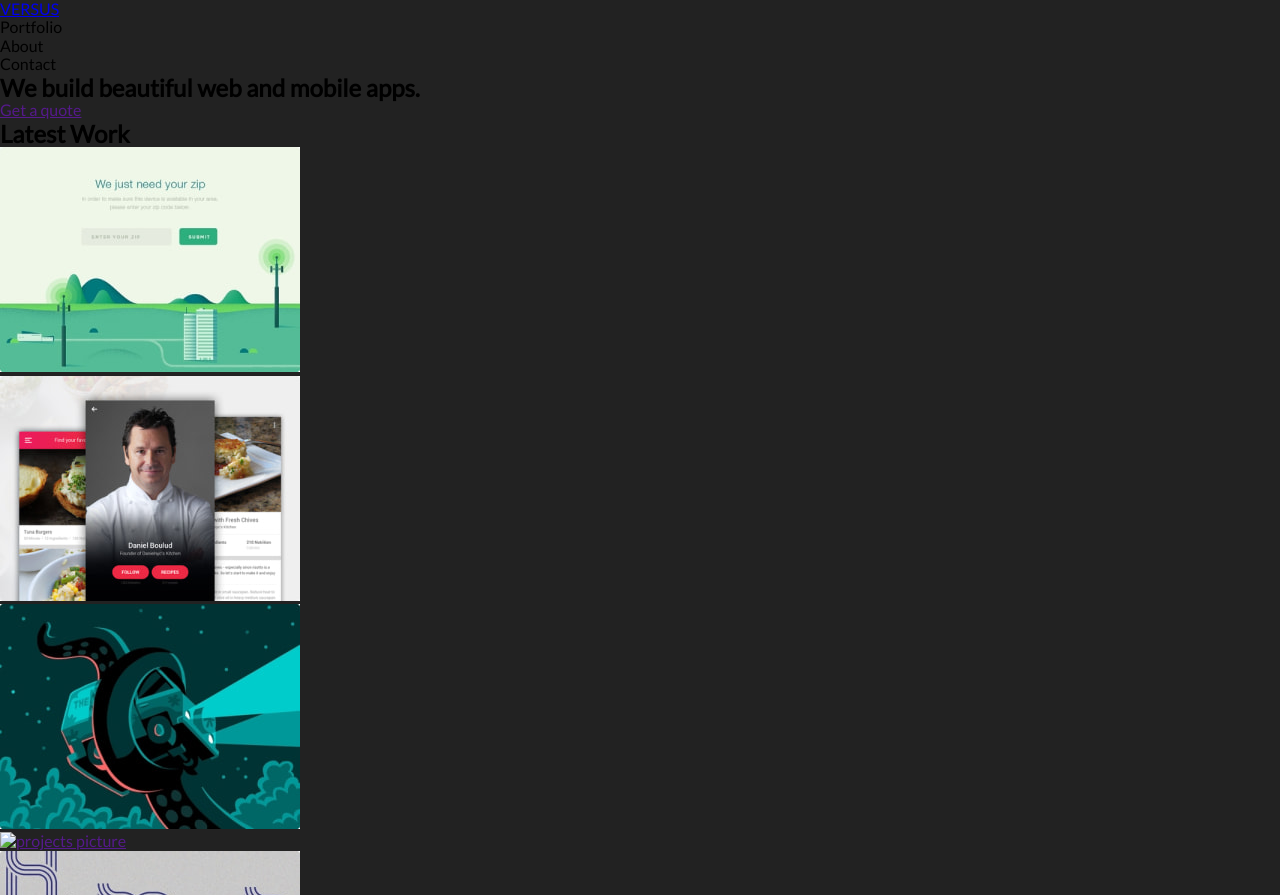
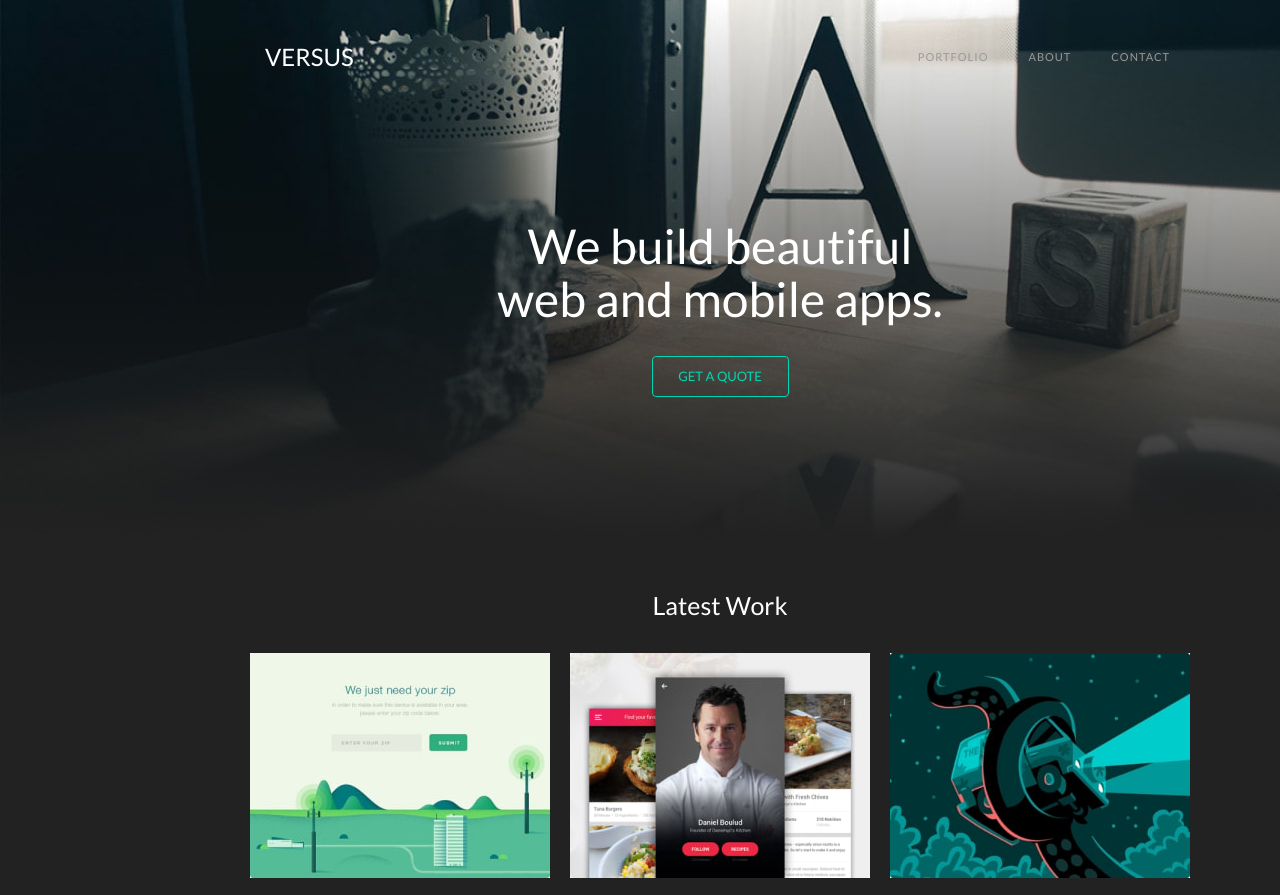
Before and after one commit to DimaYanchuk/Practice-Versus, a plain HTML site: page index.html in a window 1280 px wide. Shown: the top 895 px of the page. Drawn offline with nearby package versions, Linux system fonts and the light colour scheme.

Commit message:
Стилизирует страницу согласно макету

```diff
--- a/css/style.css
+++ b/css/style.css
@@ -13,8 +13,10 @@ body {
   font-style: normal;
   font-weight: 400;
 
-  background-color: var(--background-color);
+  color: var(--primary-white-color);
 }
+
+/* Utilities */
 
 h1,
 h2,
@@ -24,9 +26,192 @@ ul {
   padding: 0;
 }
 
+img {
+  display: block;
+}
+
 .main-container {
   position: relative;
   width: 1440px;
   margin-left: auto;
   margin-right: auto;
+
+  background-color: var(--background-color);
 }
+
+.container {
+  width: 970px;
+  padding-left: 15px;
+  padding-right: 15px;
+  margin-left: auto;
+  margin-right: auto;
+}
+
+.list {
+  list-style: none;
+}
+
+.link {
+  text-decoration: none;
+}
+
+/* Header */
+
+.header .container {
+  position: absolute;
+  left: 235px;
+  top: 28px;
+}
+
+.header .nav {
+  display: flex;
+  align-items: center;
+}
+
+.nav .list {
+  display: flex;
+  padding-left: 20px;
+  padding-right: 20px;
+  margin-left: auto;
+}
+
+.header .logo {
+  margin-left: 15px;
+
+  font-size: 24px;
+  line-height: 1.25;
+
+  color: var(--primary-white-color);
+
+  text-transform: uppercase;
+}
+
+.nav-list .link {
+  display: inline-block;
+
+  padding-top: 20px;
+  padding-bottom: 20px;
+
+  font-size: 11px;
+  line-height: 1.55;
+  letter-spacing: 1px;
+  color: var(--secondary-text-color);
+
+  text-transform: uppercase;
+}
+
+.nav-list .link:hover,
+.nav-list .link:focus {
+  color: var(--accent-color);
+}
+
+.nav-list .item + .item {
+  margin-left: 40px;
+}
+
+/* Hero */
+
+.hero {
+  width: 1440px;
+  min-height: 540px;
+
+  background-image: url(../images/hero-pic.jpg);
+}
+
+.hero .container {
+  padding-top: 220px;
+  padding-bottom: 140px;
+
+  text-align: center;
+}
+
+.hero-title {
+  margin-bottom: 30px;
+
+  font-size: 48px;
+  line-height: 1.1;
+  font-weight: 400;
+}
+
+.hero .link {
+  display: inline-block;
+
+  padding: 10px 25px;
+  min-width: 137px;
+
+  font-size: 13px;
+  line-height: 19px;
+
+  text-align: center;
+  text-transform: uppercase;
+
+  color: var(--accent-color);
+
+  border: 1px solid #00d6b4;
+  border-radius: 4px;
+}
+
+/* Works */
+
+.works {
+  padding-top: 50px;
+  padding-bottom: 80px;
+}
+
+.works .title {
+  margin-bottom: 33px;
+
+  font-weight: 400;
+  font-size: 25px;
+  line-height: 1.2;
+
+  text-align: center;
+}
+
+.works-list {
+  display: flex;
+  flex-wrap: wrap;
+}
+
+.works-list > .item {
+  margin-left: 20px;
+  margin-bottom: 20px;
+}
+
+.works-list > .item:nth-child(3n + 1) {
+  margin-left: 0;
+}
+
+.works-list > .item:nth-last-child(-n + 3) {
+  margin-bottom: 0;
+}
+
+/* Footer */
+
+.footer {
+  padding-top: 36px;
+  padding-bottom: 36px;
+}
+
+.footer .container {
+  text-align: center;
+}
+
+.footer .logo {
+  display: inline-block;
+  margin-bottom: 10px;
+
+  font-size: 18px;
+  line-height: 1.22;
+  text-transform: uppercase;
+
+  color: var(--secondary-logo-color);
+}
+
+.footer .text {
+  font-family: Open Sans;
+  font-size: 12px;
+  line-height: 1.5;
+
+  color: var(--secondary-text-color);
+}
--- a/index.html
+++ b/index.html
@@ -6,7 +6,7 @@
   <meta name="viewport" content="width=\, initial-scale=1.0">
   <title>Versus</title>
 
-  <link href="https://fonts.googleapis.com/css2?family=Lato&display=swap" rel="stylesheet">
+  <link href="https://fonts.googleapis.com/css2?family=Lato&family=Open+Sans&display=swap" rel="stylesheet">
 
   <link rel="stylesheet" href="https://cdnjs.cloudflare.com/ajax/libs/modern-normalize/1.0.0/modern-normalize.min.css" />
   <link rel="stylesheet" href="./css/style.css">
@@ -21,10 +21,16 @@
         <nav class="nav">
           <a class="link logo" href="./index.html">VERSUS</a>
 
-          <ul class="list">
-            <li class="item"><a class="link" href=""></a>Portfolio</li>
-            <li class="item"><a class="link" href=""></a>About</li>
-            <li class="item"><a class="link" href=""></a>Contact</li>
+          <ul class="nav-list list">
+            <li class="item">
+              <a class="link" href="">Portfolio</a>
+            </li>
+            <li class="item">
+              <a class="link" href="">About</a>
+            </li>
+            <li class="item">
+              <a class="link" href="">Contact</a>
+            </li>
           </ul>
         </nav>
       </div>
@@ -34,53 +40,59 @@
     <main>
 
       <!-- Hero -->
-      <section>
-        <h1>We build beautiful web and mobile apps.</h1>
+      <section class="hero">
+        <div class="container">
+          <h1 class="hero-title">We build beautiful<br>web and mobile apps.</h1>
 
-        <a href="">Get a quote</a>
+          <a class="link" href="">Get a quote</a>
+        </div>
       </section>
 
       <!-- Works -->
-      <section>
-        <h2>Latest Work</h2>
+      <section class="works">
+        <div class="container">
+          <h2 class="title">Latest Work</h2>
 
-        <ul>
-          <li>
-            <a href=""><img src="./images/pic-1.jpg" alt="projects picture"></a>
+          <ul class="works-list list">
+            <li class="item">
+              <a class="link" href=""><img src="./images/pic-1.jpg" alt="projects picture"></a>
             </li>
-          <li>
-            <a href=""><img src="./images/pic-2.jpg" alt="projects picture"></a>
+            <li class="item">
+              <a class="link" href=""><img src="./images/pic-2.jpg" alt="projects picture"></a>
             </li>
-          <li>
-            <a href=""><img src="./images/pic-3.jpg" alt="projects picture"></a>
+            <li class="item">
+              <a class="link" href=""><img src="./images/pic-3.jpg" alt="projects picture"></a>
             </li>
-          <li>
-            <a href=""><img src="./images/pic-4.jpg" alt="projects picture"></a>
+            <li class="item">
+              <a class="link" href=""><img src="./images/pic-4.jpg" alt="projects picture"></a>
             </li>
-          <li>
-            <a href=""><img src="./images/pic-5.jpg" alt="projects picture"></a>
+            <li class="item">
+              <a class="link" href=""><img src="./images/pic-5.jpg" alt="projects picture"></a>
             </li>
-          <li>
-            <a href=""><img src="./images/pic-6.jpg" alt="projects picture"></a>
+            <li class="item">
+              <a class="link" href=""><img src="./images/pic-6.jpg" alt="projects picture"></a>
             </li>
-          <li>
-            <a href=""><img src="./images/pic-7.jpg" alt="projects picture"></a>
+            <li class="item">
+              <a class="link" href=""><img src="./images/pic-7.jpg" alt="projects picture"></a>
             </li>
-          <li>
-            <a href=""><img src="./images/pic-8.jpg" alt="projects picture"></a>
+            <li class="item">
+              <a class="link" href=""><img src="./images/pic-8.jpg" alt="projects picture"></a>
             </li>
-          <li>
-            <a href=""><img src="./images/pic-9.jpg" alt="projects picture"></a>
+            <li class="item">
+              <a class="link" href=""><img src="./images/pic-9.jpg" alt="projects picture"></a>
             </li>
           </ul>
+        </div>
       </section>
     </main>
 
     <!-- Footer -->
-    <footer>
-      <a href="">VERSUS</a>
+    <footer class="footer">
+      <div class="container">
+        <a class="logo link" href="">VERSUS</a>
 
-      <p>Powered by Webflow</p>
+        <p class="text">Powered by Webflow</p>
+      </div>
     </footer>
   </div>
 
```
Lines whose indentation alone changed are shown as unchanged.
